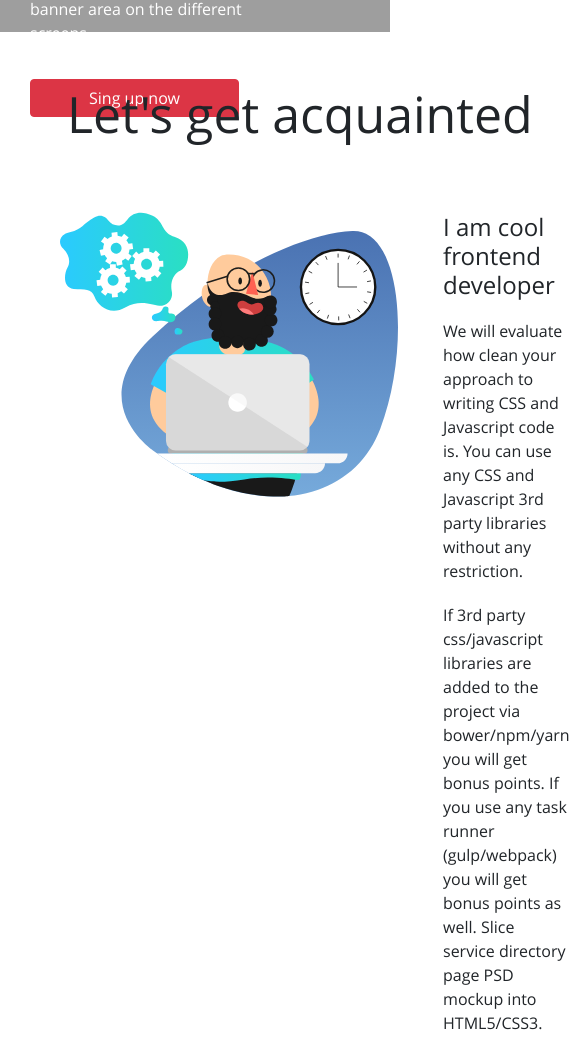
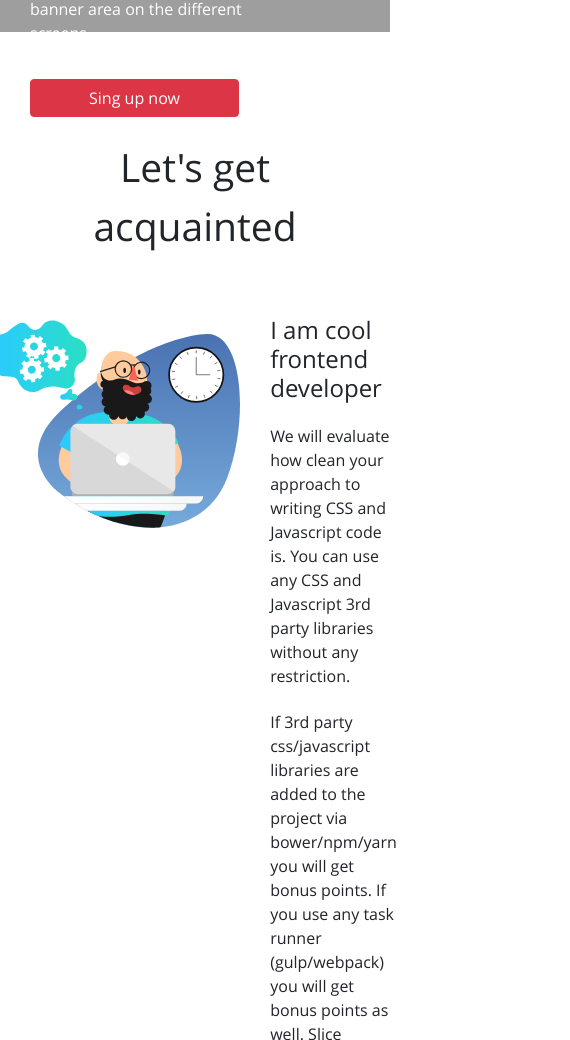
Before and after one commit to just13just/abz.agency, a React (Create React App) app: page / in a window 390 px wide. Shown: the part 528-1568 px from the top of the page, 570 px wide, since content can reach past the window. Built offline with nearby package versions, Linux system fonts and the light colour scheme; no server answers; grey boxes are pictures that could not be loaded.

Commit message:
style: make media query for requirements component

```diff
--- a/src/components/requirements/RequirementsComponent.js
+++ b/src/components/requirements/RequirementsComponent.js
@@ -6,10 +6,7 @@ const RequirementsComponent = () => {
 
     return (
         <section className='requirements content-container'>
-            <div>
-                <div className='title'>
-                    Let's get acquainted
-                </div>
+            <div className='title requirements__title'>Let's get acquainted</div>
             <div className='requirements__content-container'>
                 <div className='requirements__first-column'>
                     <div className='requirements__img-container'>
@@ -19,16 +16,13 @@ const RequirementsComponent = () => {
                 <div className='requirements__second-column text'>
                     <div className='text__description'>I am cool frontend developer</div>
                     <div className='text__article'>
-                            We will evaluate how clean your approach to writing CSS and Javascript code is.
-                            You can use any CSS and Javascript 3rd party libraries without any restriction.
-                            </div>
+                        We will     evaluate how clean your approach to writing CSS and Javascript code is.
+                            You can use any CSS and Javascript 3rd party libraries without any restriction.</div>
                     <div className='text__article'>
                         If 3rd party css/javascript libraries are added to the project via bower/npm/yarn
                         you will get bonus points. If you use any task runner (gulp/webpack) you will get bonus points as well.
-                            Slice service directory page PSD mockup into HTML5/CSS3.
-                            </div>
+                            Slice service directory page PSD mockup into HTML5/CSS3.</div>
                     <div className='text__btn'><Link to="formComponent" spy={true} smooth={true}>Sing up now</Link></div>
-                    </div>
                 </div>
             </div>
         </section>
--- a/src/components/requirements/_requirements.scss
+++ b/src/components/requirements/_requirements.scss
@@ -1,25 +1,29 @@
 .requirements {
-    display         : flex;
-    align-items     : center;
-    padding-top     : 45px;
-    min-height      : 720px;
+    flex-direction  : column;
+    padding-top     : 143px;
+    min-height      : 721px;
     background-color: #fff;
 
+    &__title {
+        font-size: 49px;
+    }
+
     &__first-column {
-        padding: 0 30px;
+        padding-left: 25px;
     }
 
     &__second-column {
-        padding-left: 15px;
+        padding-left: 50px;
     }
 
     &__content-container {
         display    : flex;
-        padding-top: 60px;
+        padding-top: 57px;
     }
 
     &__img-container {
-        width: 338px;
+        padding-top: 5px;
+        width      : 339px;
 
         &_img-size {
             width: 100%;
@@ -34,7 +38,7 @@
     }
 
     &__article {
-        padding-top: 20px;
+        padding-top: 22px;
     }
 
     &__btn {
@@ -47,3 +51,30 @@
         }
     }
 }
+
+@media (max-width: 991px) {
+    .requirements {
+        min-height : 656px;
+        padding-top: 106px;
+
+        &__title {
+            font-size: 39px;
+        }
+
+        &__content-container {
+            padding-top: 60px;
+        }
+
+        &__first-column {
+            padding: 0;
+        }
+
+        &__second-column {
+            padding-left: 30px;
+        }
+
+        &__img-container {
+            width: 247px;
+        }
+    }
+}
--- a/src/scss/_media.scss
+++ b/src/scss/_media.scss
@@ -1,4 +1,5 @@
-@media (max-width: 991px) {}
+@media (max-width: 991px) {
+}
 
 @media (max-width: 767px) {}
 
```
Lines whose indentation alone changed are shown as unchanged.
